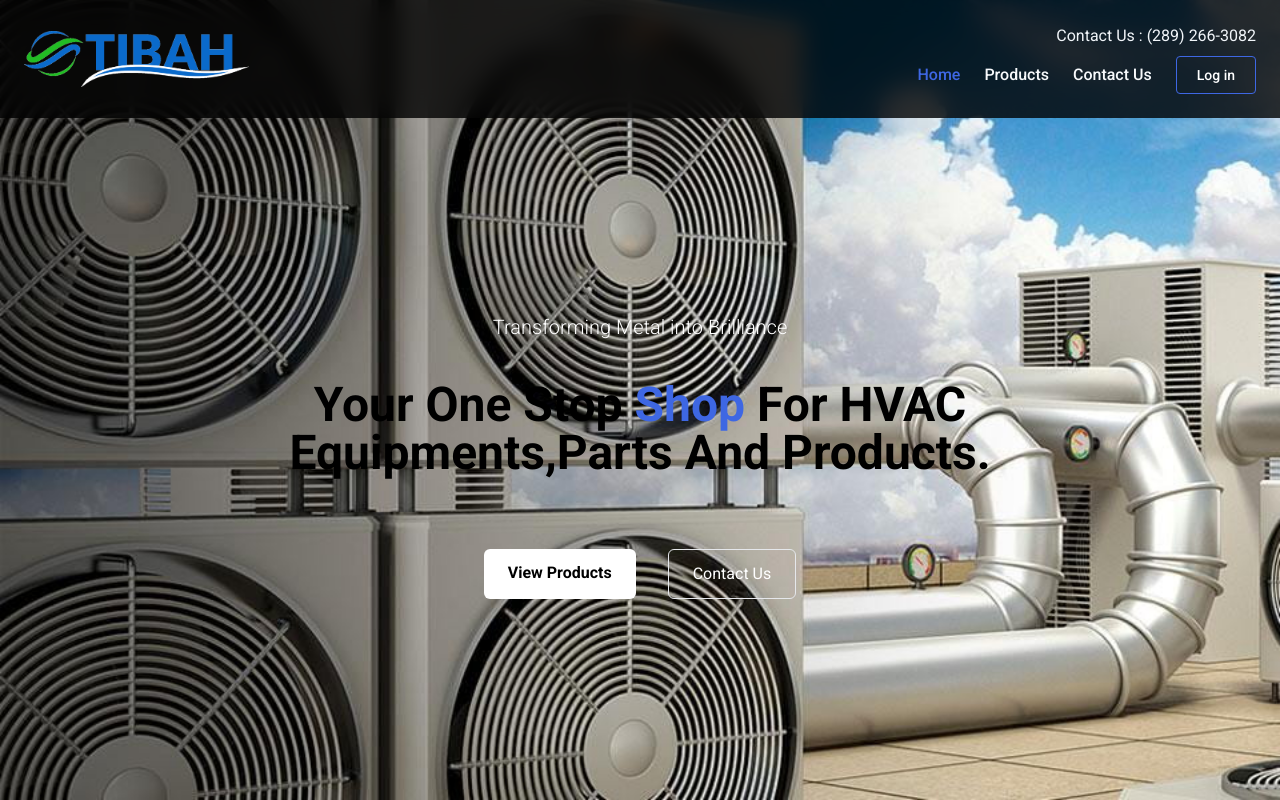
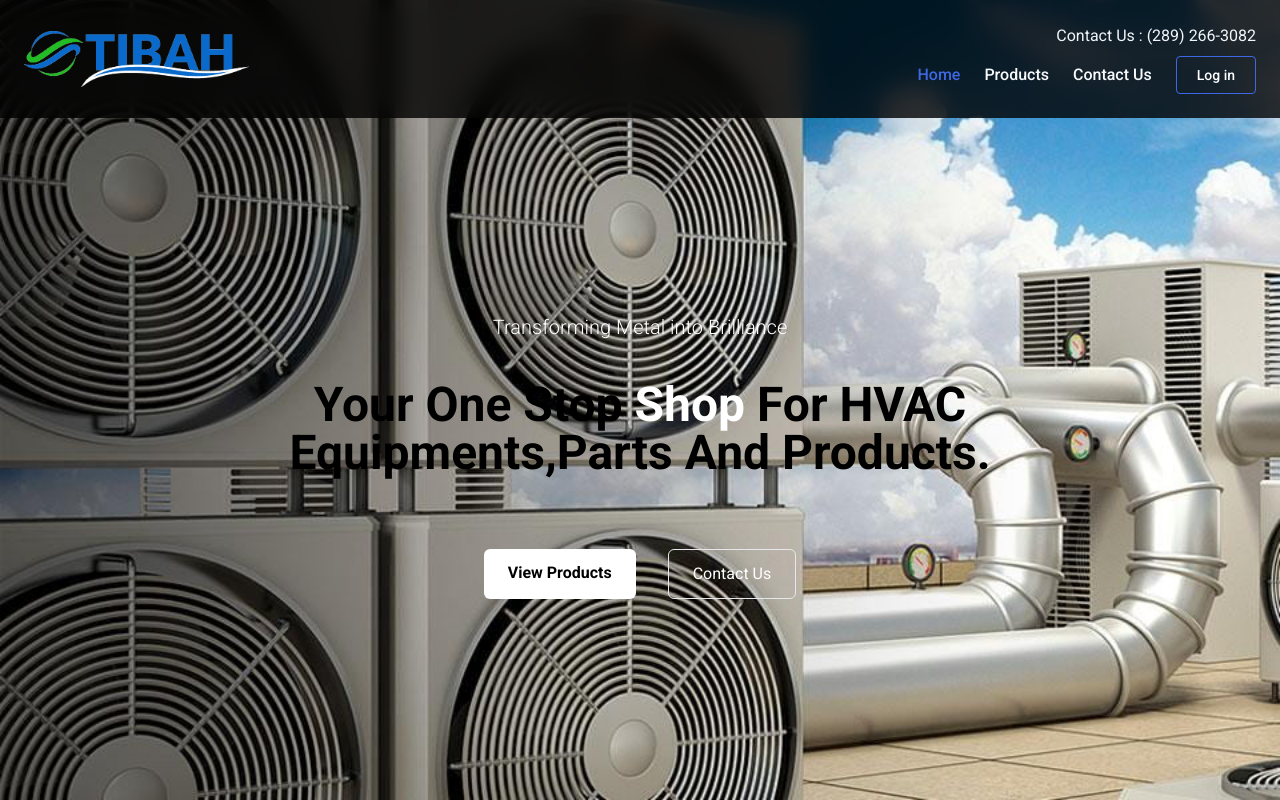
Before and after one commit to Fabinsjr/tibah, a Next.js app: page / in a window 1280 px wide. Shown: the top 800 px of the page. Built offline with nearby package versions, Linux system fonts and the light colour scheme.

Commit message:
bg changes and colors

```diff
--- a/src/app/globals.css
+++ b/src/app/globals.css
@@ -54,7 +54,7 @@ body {
   background-size: cover;
 }
 .bg-bg3 {
-  background: rgb(15 23 42) url("/bg3.webp") no-repeat;
+  background: rgb(15 23 42) url("/contact us.jpg") no-repeat;
   background-size: cover;
 }
 .bg-bgabout {
--- a/src/app/page.tsx
+++ b/src/app/page.tsx
@@ -49,7 +49,8 @@ const Hero = () => {
       </p>
       <h2 className="text-center text-4xl md:text-5xl font-bold text-balance max-w-5xl mx-auto capitalize"
       style={{color:"black"}}>
-        Your One Stop<span className="text-primary"> Shop</span> For
+        Your One Stop<span className="text-primary"
+         style={{color:"white"}}> Shop</span> For
         HVAC Equipments,Parts and Products.
       </h2>
       <div className="flex flex-col sm:flex-row text-center justify-center gap-8 mt-8 mx-5">
--- a/src/app/products/page.tsx
+++ b/src/app/products/page.tsx
@@ -6,8 +6,10 @@ const Hero = () => {
   return (
     <section className="pt-28 h-[80vh] min-h-[800px] flex flex-col justify-center gap-10 w-full text-white bg-slate-900 bg-bg2 px-6">
       <p className="w-full max-w-7xl mx-auto text-xl font-light">Products</p>
-      <h1 className=" text-5xl md:text-7xl font-bold text-balance max-w-7xl mx-auto capitalize">
-        Explore our <span className="text-primary">diverse range</span> of
+      <h1 className=" text-5xl md:text-7xl font-bold text-balance max-w-7xl mx-auto capitalize"
+      style={{color:"black"}}>
+        Explore our <span className="text-primary"
+        style={{color:"white"}}>diverse range</span> of
         cutting-edge products
       </h1>
       <div className="w-full max-w-7xl mx-auto">
```
Also changed, not shown: public/contact us.jpg (added).
